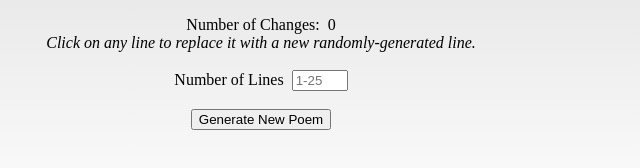
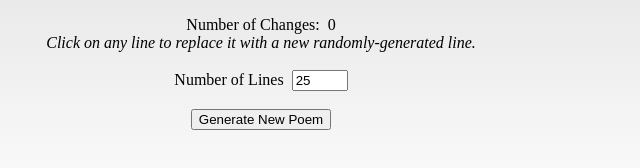
Before and after one commit to poemgenerator/poemgenerator.github.io, a plain HTML site: page index.html in a window 1280 px wide. Shown: the part 568-736 px from the top of the page, 379-1019 px from the left. Drawn offline with Linux system fonts and the light colour scheme.

Commit message:
Update index.html

```diff
--- a/index.html
+++ b/index.html
@@ -265,7 +265,7 @@
 		<span id="changeCount">0</span><br>
 		<span style="font-style:italic">Click on any line to replace it with a new randomly-generated line.</span><br><br>
 		<span>Number of Lines</span>&nbsp;
-		<input type="number" id="numLines" min="1" max="25" placeholder="1-25"><br><br>
+		<input type="number" id="numLines" min="1" max="25" placeholder="1-25" value="25"><br><br>
 		<input type="button" id="newPoem" onclick="writeRandomPoem(Math.floor(document.getElementById('numLines').value))" value="Generate New Poem">
 	</center>
 </body>
```
